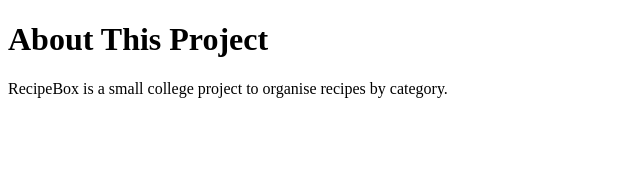
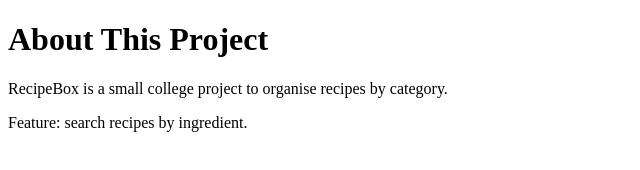
Before and after one commit to AkhilaSirumalle/RecipeBox, a plain HTML site: page about.html in a window 1280 px wide. Shown: the whole page, without its empty margins (0-640 px from the left). Drawn offline with Linux system fonts and the light colour scheme.

Commit message:
Add search feature description to about page

```diff
--- a/about.html
+++ b/about.html
@@ -4,5 +4,6 @@
 <body>
   <h1>About This Project</h1>
   <p>RecipeBox is a small college project to organise recipes by category.</p>
+<p>Feature: search recipes by ingredient.</p>
 </body>
 </html>
```
